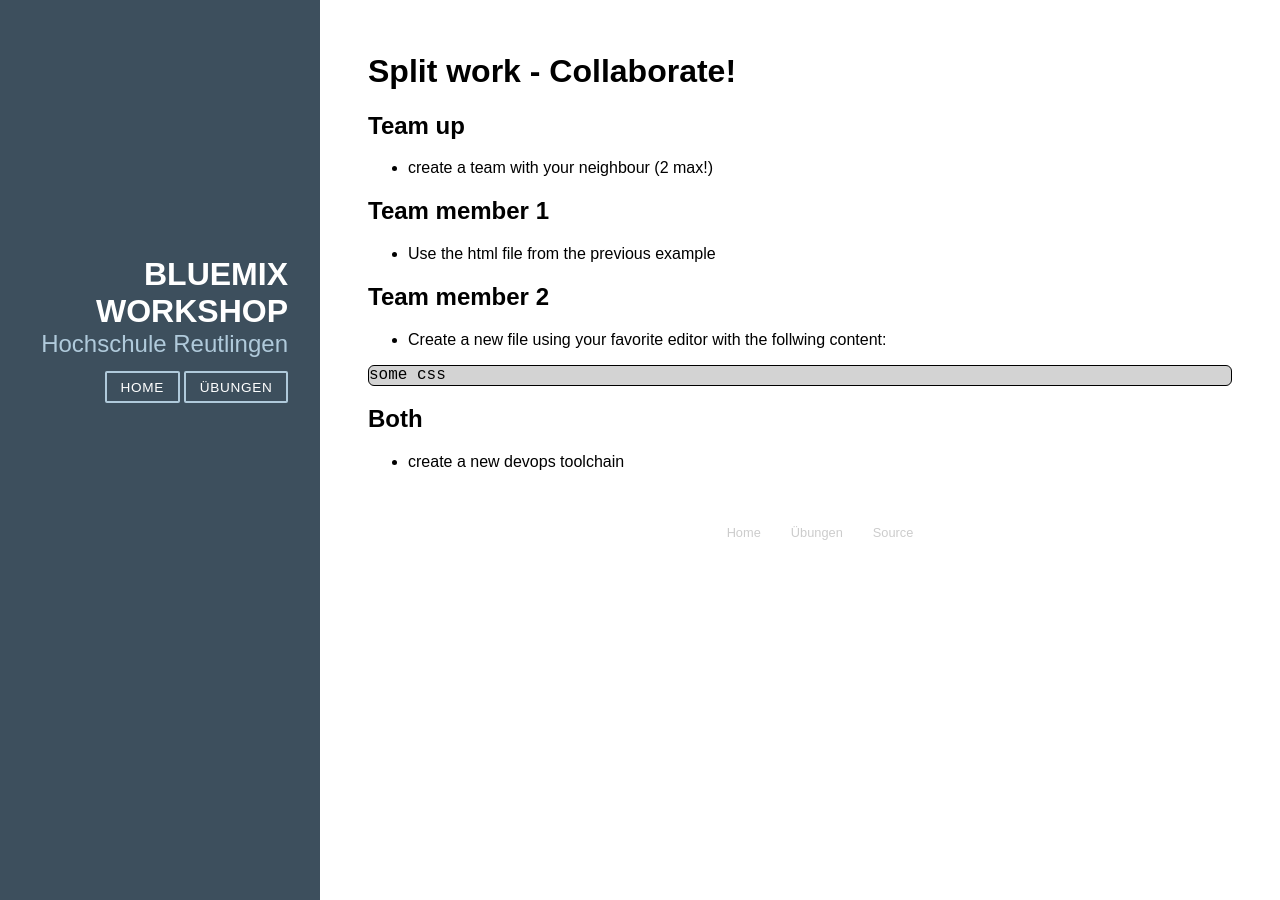
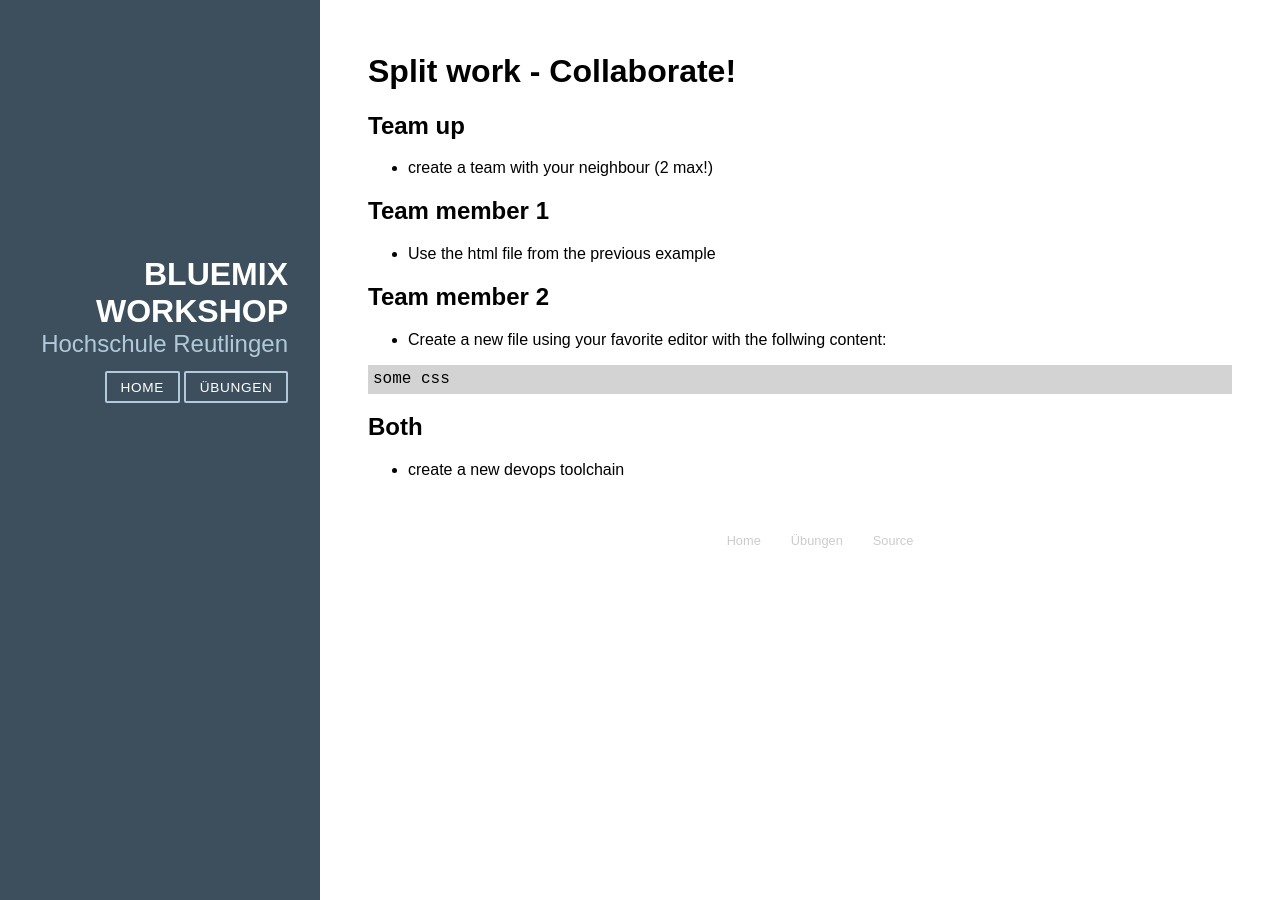
Before and after one commit to mkubik/HRTCloudDemo.github.io, a Jekyll site: the page built from _labs/003-collaborate.markdown, in a window 1280 px wide. Built offline with Jekyll 4.4.1, drawn with Linux system fonts in a browser that asks for light colours; nearby versions of some CDN libraries.

Commit message:
fixed _code_ and _pre_

```diff
--- a/css/site.css
+++ b/css/site.css
@@ -17,10 +17,17 @@
     font-weight: 100;
 }
 
+code,
+kbd,
+samp {
+  font-family: monospace, monospace; /* 1 */
+  font-size: 1em; /* 2 */
+  background: rgb(211,211,211);
+}
+
 pre {
+    padding: 5px;
     background: rgb(211,211,211);
-    border: 1px solid black;
-    border-radius: 6px;
 }
 
 /* LAYOUT CSS */
```
